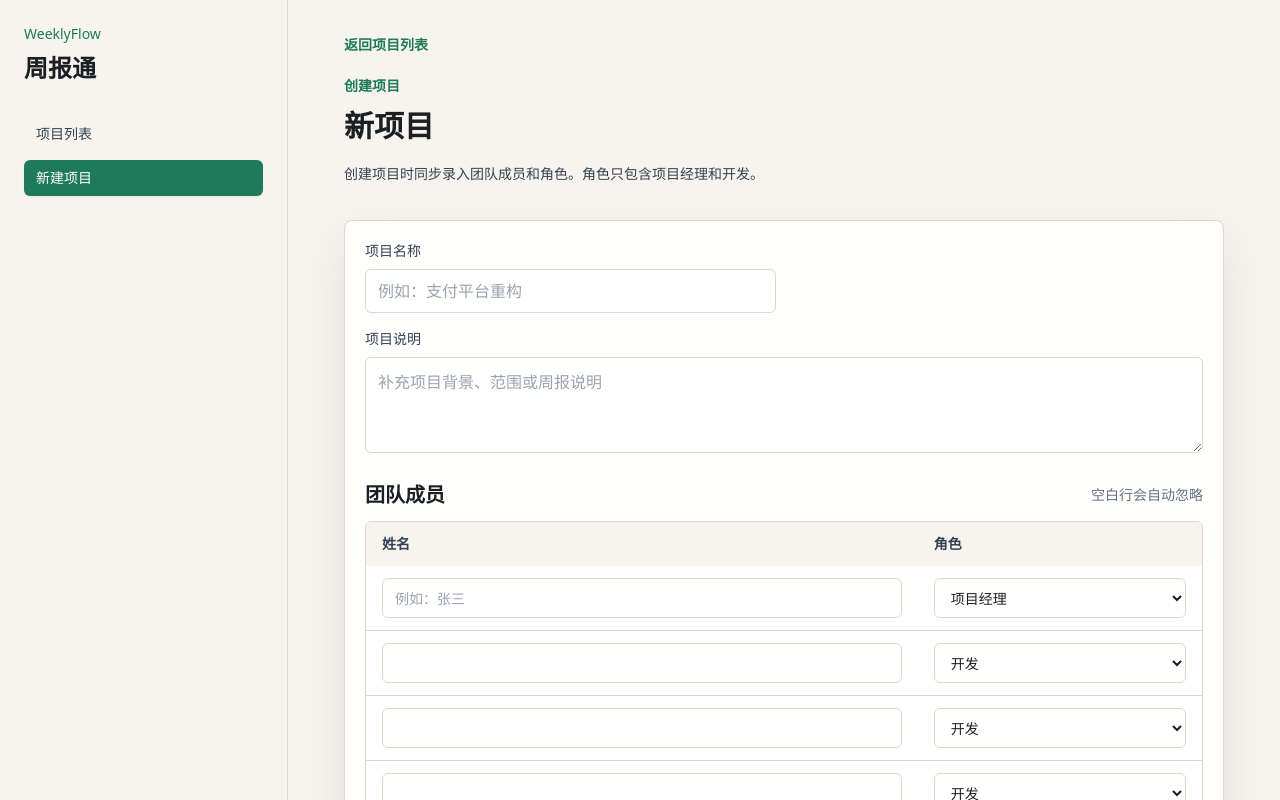
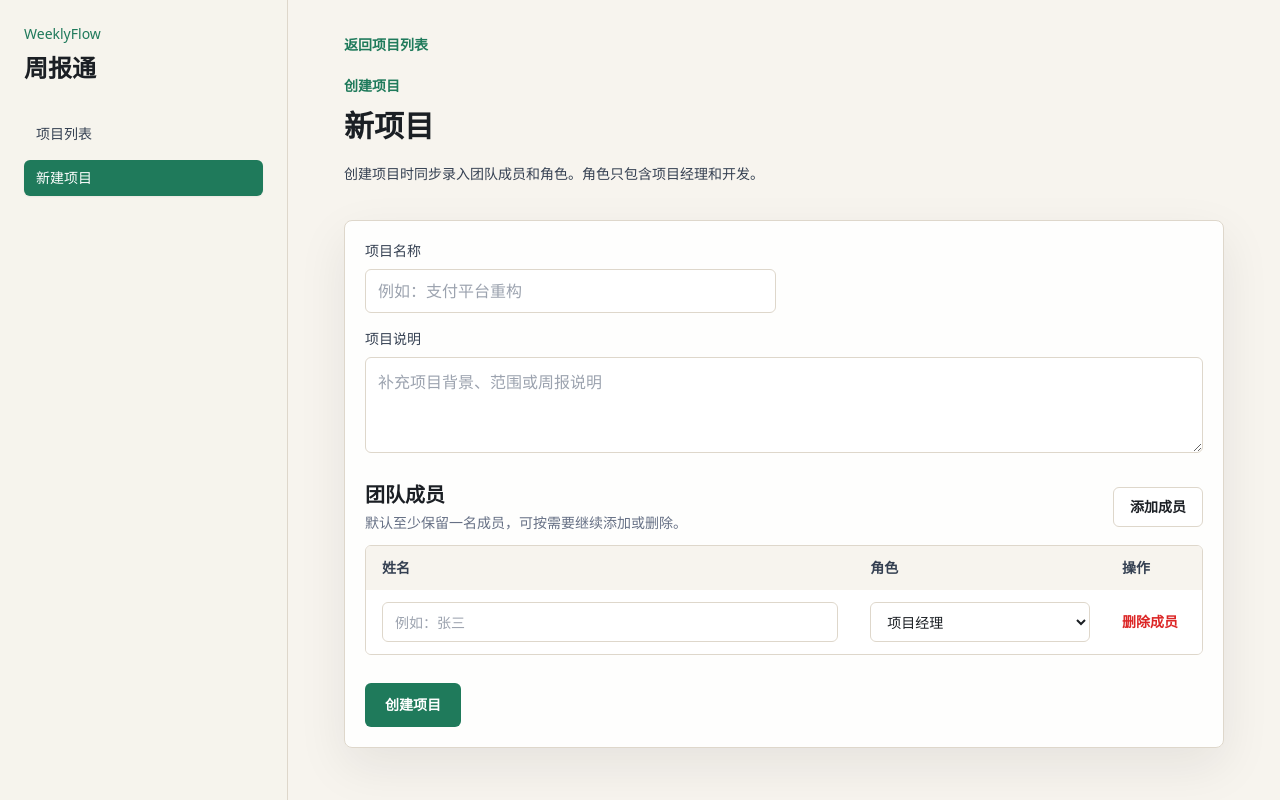
Before and after one commit to cnliqing/weekly-flow, a Next.js app: page /projects/new in a window 1280 px wide. Shown: the top 800 px of the page. Built offline with nearby package versions, Linux system fonts and the light colour scheme.

Commit message:
fix: allow dynamic project member rows

```diff
--- a/app/projects/new/page.tsx
+++ b/app/projects/new/page.tsx
@@ -1,9 +1,10 @@
 import Link from "next/link";
 import { redirect } from "next/navigation";
+import { ProjectMemberRows } from "@/components/forms/project-member-rows";
 import { AppShell } from "@/components/layout/app-shell";
 import { Card } from "@/components/ui/card";
 import { getActionErrorMessage, redirectWithFeedback } from "@/lib/action-feedback";
-import { memberRoleOptions, normalizeMemberRole } from "@/lib/member-role";
+import { normalizeMemberRole } from "@/lib/member-role";
 import { prisma } from "@/lib/prisma";
 
 export const dynamic = "force-dynamic";
@@ -69,8 +70,6 @@ async function createProject(formData: FormData) {
 }
 
 export default function NewProjectPage() {
-  const rows = Array.from({ length: 6 }, (_, index) => index);
-
   return (
     <AppShell>
       <section className="mx-auto flex max-w-5xl flex-col gap-8">
@@ -110,49 +109,7 @@ export default function NewProjectPage() {
               </label>
             </div>
 
-            <div className="grid gap-3">
-              <div className="flex items-center justify-between gap-4">
-                <h2 className="text-xl font-semibold text-ink-900">团队成员</h2>
-                <span className="text-sm text-ink-500">空白行会自动忽略</span>
-              </div>
-
-              <div className="overflow-hidden rounded-md border border-line">
-                <table className="w-full border-collapse text-left text-sm">
-                  <thead className="bg-paper text-ink-700">
-                    <tr>
-                      <th className="px-4 py-3 font-semibold">姓名</th>
-                      <th className="px-4 py-3 font-semibold">角色</th>
-                    </tr>
-                  </thead>
-                  <tbody className="divide-y divide-line bg-white">
-                    {rows.map((row) => (
-                      <tr key={row}>
-                        <td className="px-4 py-3">
-                          <input
-                            className="h-10 w-full rounded-md border border-line bg-white px-3 text-sm text-ink-900 outline-none transition focus:border-accent focus:ring-2 focus:ring-accent/20"
-                            name="memberName"
-                            placeholder={row === 0 ? "例如：张三" : ""}
-                          />
-                        </td>
-                        <td className="px-4 py-3">
-                          <select
-                            className="h-10 w-full rounded-md border border-line bg-white px-3 text-sm text-ink-900 outline-none transition focus:border-accent focus:ring-2 focus:ring-accent/20"
-                            defaultValue={row === 0 ? "manager" : "developer"}
-                            name="memberRole"
-                          >
-                            {memberRoleOptions.map((option) => (
-                              <option key={option.value} value={option.value}>
-                                {option.label}
-                              </option>
-                            ))}
-                          </select>
-                        </td>
-                      </tr>
-                    ))}
-                  </tbody>
-                </table>
-              </div>
-            </div>
+            <ProjectMemberRows />
 
             <button
               className="h-11 w-fit rounded-md bg-accent px-5 text-sm font-semibold text-white transition hover:bg-[#176447]"
--- /dev/null
+++ b/components/forms/project-member-rows.tsx
@@ -0,0 +1,106 @@
+"use client";
+
+import { useState } from "react";
+import { memberRoleOptions } from "@/lib/member-role";
+
+type MemberRow = {
+  defaultRole: "manager" | "developer";
+  id: number;
+};
+
+export function ProjectMemberRows() {
+  const [nextId, setNextId] = useState(2);
+  const [rows, setRows] = useState<MemberRow[]>([
+    {
+      defaultRole: "manager",
+      id: 1,
+    },
+  ]);
+
+  function addRow() {
+    setRows((currentRows) => [
+      ...currentRows,
+      {
+        defaultRole: "developer",
+        id: nextId,
+      },
+    ]);
+    setNextId((currentId) => currentId + 1);
+  }
+
+  function removeRow(rowId: number) {
+    setRows((currentRows) =>
+      currentRows.length > 1
+        ? currentRows.filter((row) => row.id !== rowId)
+        : currentRows,
+    );
+  }
+
+  return (
+    <div className="grid gap-3">
+      <div className="flex flex-col gap-3 md:flex-row md:items-center md:justify-between">
+        <div>
+          <h2 className="text-xl font-semibold text-ink-900">团队成员</h2>
+          <p className="mt-1 text-sm text-ink-500">
+            默认至少保留一名成员，可按需要继续添加或删除。
+          </p>
+        </div>
+        <button
+          className="h-10 w-fit rounded-md border border-line bg-white px-4 text-sm font-semibold text-ink-900 transition hover:border-ink-500"
+          onClick={addRow}
+          type="button"
+        >
+          添加成员
+        </button>
+      </div>
+
+      <div className="overflow-hidden rounded-md border border-line">
+        <table className="w-full border-collapse text-left text-sm">
+          <thead className="bg-paper text-ink-700">
+            <tr>
+              <th className="px-4 py-3 font-semibold">姓名</th>
+              <th className="px-4 py-3 font-semibold">角色</th>
+              <th className="w-24 px-4 py-3 font-semibold">操作</th>
+            </tr>
+          </thead>
+          <tbody className="divide-y divide-line bg-white">
+            {rows.map((row, index) => (
+              <tr key={row.id}>
+                <td className="px-4 py-3">
+                  <input
+                    className="h-10 w-full rounded-md border border-line bg-white px-3 text-sm text-ink-900 outline-none transition focus:border-accent focus:ring-2 focus:ring-accent/20"
+                    name="memberName"
+                    placeholder={index === 0 ? "例如：张三" : ""}
+                  />
+                </td>
+                <td className="px-4 py-3">
+                  <select
+                    className="h-10 w-full rounded-md border border-line bg-white px-3 text-sm text-ink-900 outline-none transition focus:border-accent focus:ring-2 focus:ring-accent/20"
+                    defaultValue={row.defaultRole}
+                    name="memberRole"
+                  >
+                    {memberRoleOptions.map((option) => (
+                      <option key={option.value} value={option.value}>
+                        {option.label}
+                      </option>
+                    ))}
+                  </select>
+                </td>
+                <td className="px-4 py-3">
+                  <button
+                    className="font-semibold text-red-600 transition hover:text-red-700 disabled:cursor-not-allowed disabled:text-ink-300"
+                    disabled={rows.length === 1}
+                    onClick={() => removeRow(row.id)}
+                    type="button"
+                  >
+                    删除成员
+                  </button>
+                </td>
+              </tr>
+            ))}
+          </tbody>
+        </table>
+      </div>
+    </div>
+  );
+}
```
Also changed, not shown: 1 other file (tests, documents, lock files or other folders).
